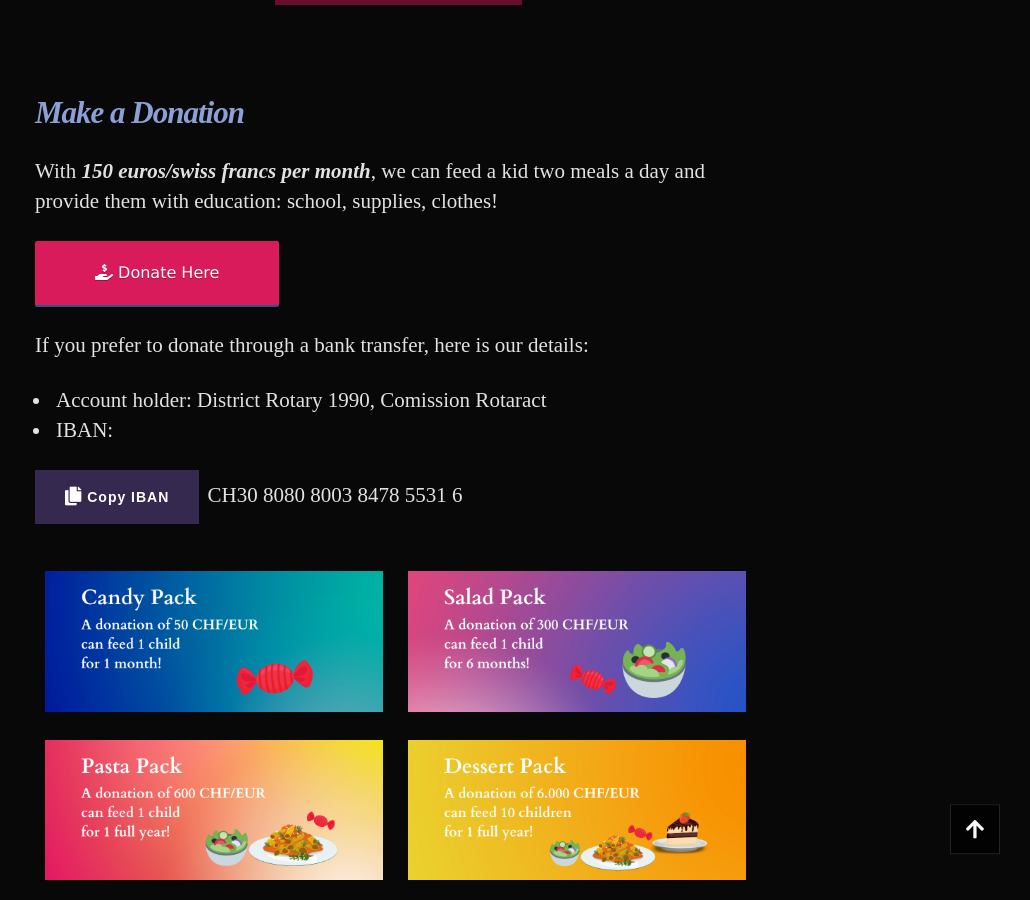
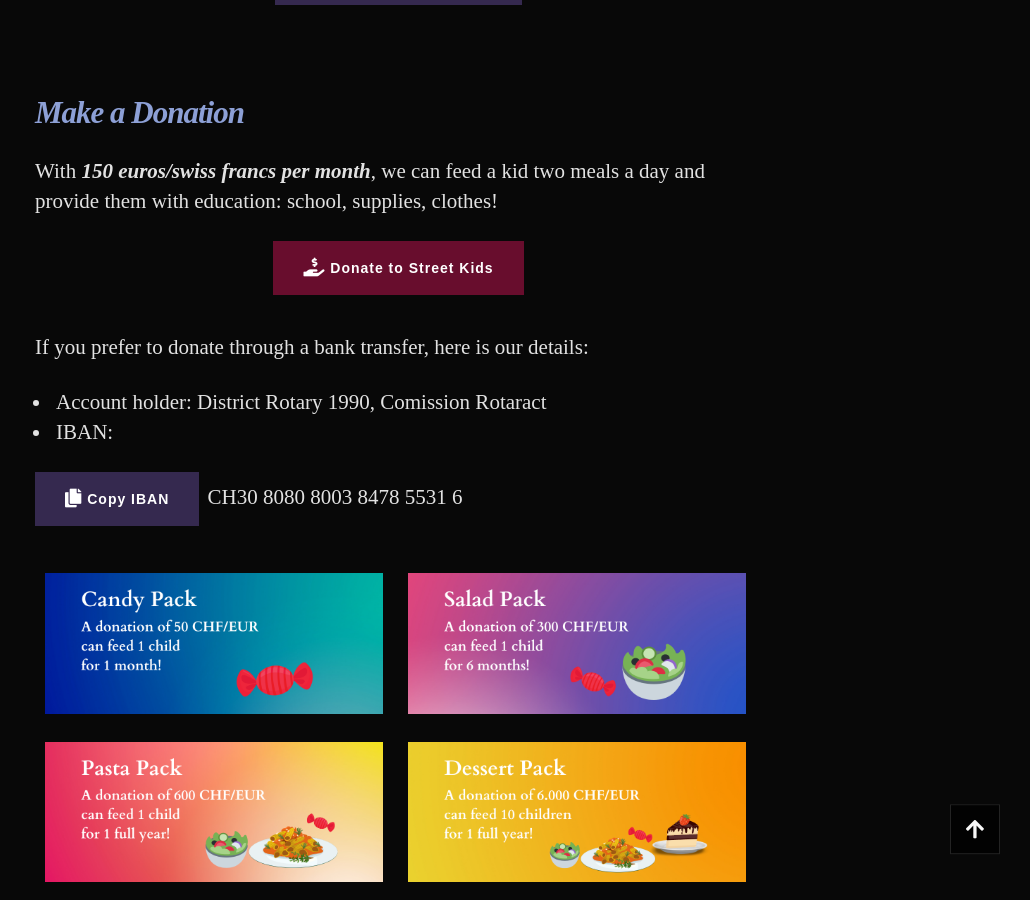
Before and after one commit to e-rotaract/e-rotaract.github.io, a Jekyll site: the page built from _pages/street-kids.md, in a window 1280 px wide and 900 px high, scrolled down 1890 px. Shown: the whole window, without its empty margins (250-1280 px from the left). Built offline with Jekyll 4.4.1, drawn with Linux system fonts in a browser that asks for light colours; some web fonts are replaced.

Commit message:
Update street-kids.md

```diff
--- a/_pages/street-kids.md
+++ b/_pages/street-kids.md
@@ -78,7 +78,7 @@ We have weekly videocalls of 30 minutes, every Sunday:
 - 10:00 - Western Europe: PT🇵🇹, UK🇬🇧...
 
 <p style="text-align: center;">
-  <a href="{{site.baseurl}}/street-kids/call" target="_blank" class="button button-primary">
+  <a href="{{site.baseurl}}/street-kids/call" target="_blank" class="button">
     <i class="fa fa-video fa-lg"></i> Street Kids Videocall
   </a>
 </p>
@@ -89,10 +89,12 @@ We have weekly videocalls of 30 minutes, every Sunday:
 
 With <b>150 euros/swiss francs per month</b>, we can feed a kid two meals a day and provide them with education: school, supplies, clothes!
 
-<a style="background: #d91b5c;color: #fff;text-decoration: none;font-family: Verdana,sans-serif;display: inline-block;font-size: 16px;padding: 17px 60px;-webkit-border-radius: 2px;-moz-border-radius: 2px;border-radius: 2px;box-shadow: 0 2px 0 0 #1f5a89;text-shadow: 0 1px rgba(0, 0, 0, 0.3);" href="https://donorbox.org/street-kids-rotaract?default_interval=o">
-  <i class="fas fa-hand-holding-usd"></i>
-  Donate Here
-</a>
+<p style="text-align: center;">
+  <a href="https://donorbox.org/street-kids-rotaract?default_interval=o" target="_blank" class="button button-primary">
+    <i class="fas fa-hand-holding-usd fa-lg"></i> Donate to Street Kids
+  </a>
+</p>
+
 
 If you prefer to donate through a bank transfer, here is our details:
 - Account holder: District Rotary 1990, Comission Rotaract
```
